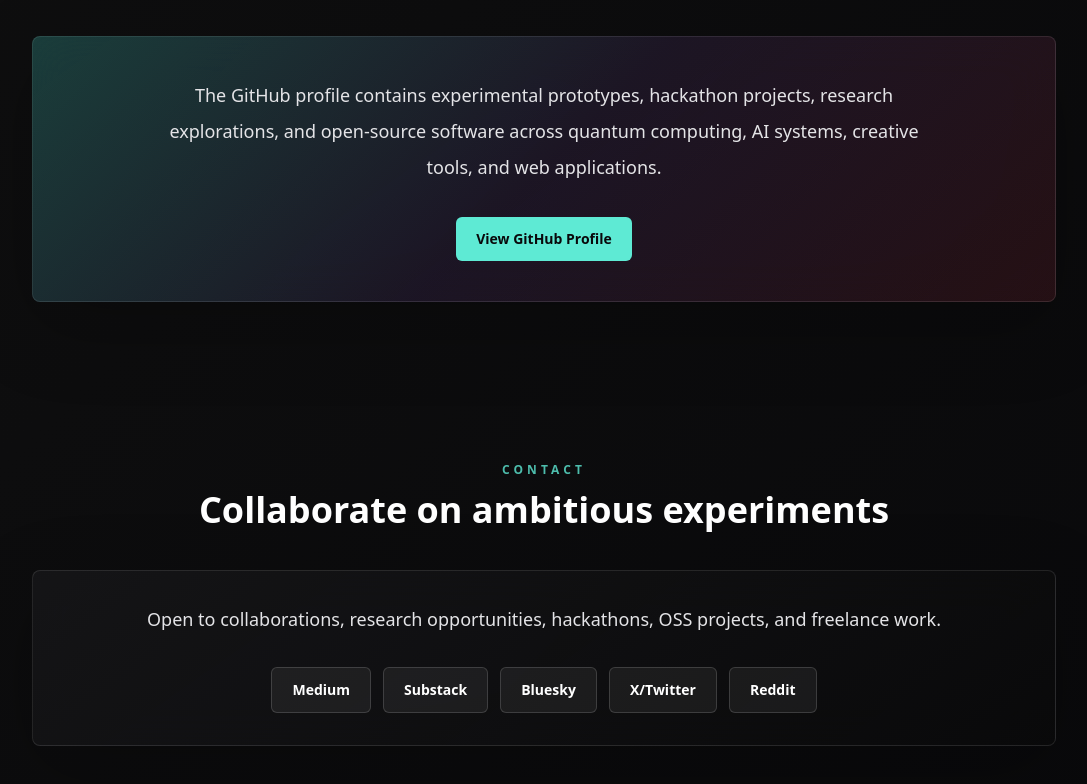
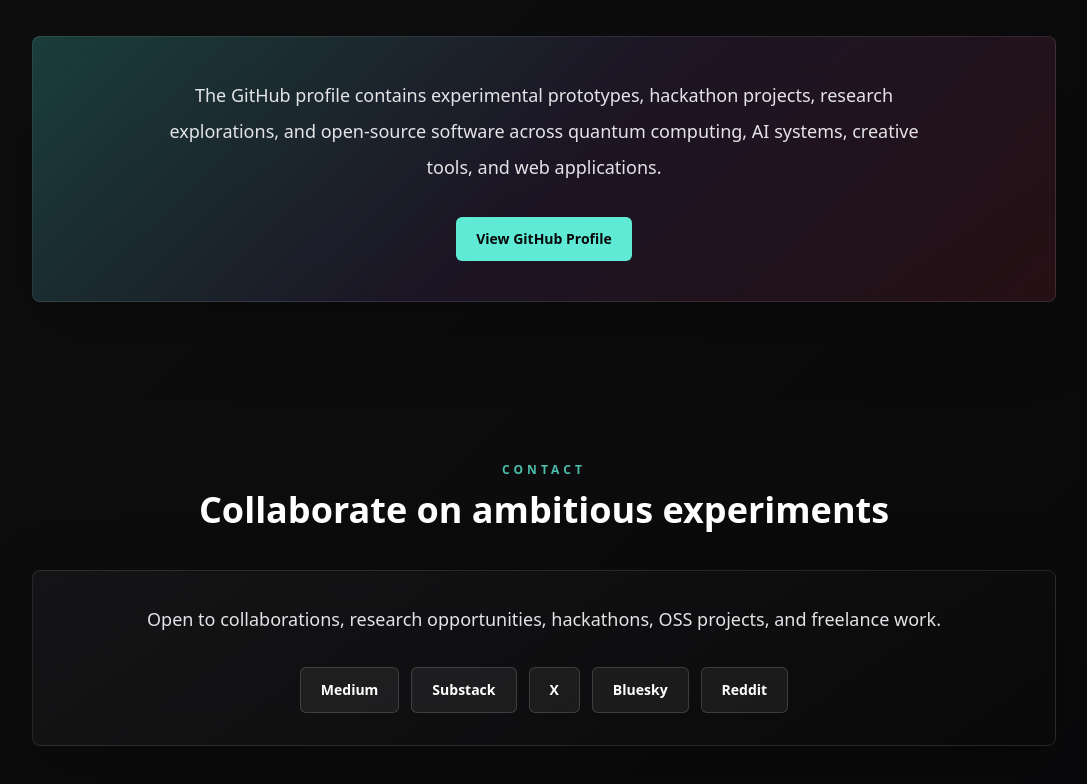
Before and after one commit to dorakingx/dorakingx.github.io, a Next.js app: page /en in a window 1280 px wide. Shown: the part 3620-4404 px from the top of the page, without its empty margins (96-1183 px from the left). Built offline with nearby package versions, Linux system fonts and the light colour scheme.

Commit message:
Update Contact social link order (#13)
Co-authored-by: copilot-swe-agent[bot] <198982749+Copilot@users.noreply.github.com>
Co-authored-by: dorakingx <120563040+dorakingx@users.noreply.github.com>

```diff
--- a/data/translations.ts
+++ b/data/translations.ts
@@ -47,8 +47,8 @@ export const translations = {
       links: [
         { label: "Medium", href: "https://medium.com/@doraking" },
         { label: "Substack", href: "https://substack.com/@doraking" },
+        { label: "X", href: "https://x.com/doraking_en" },
         { label: "Bluesky", href: "https://bsky.app/profile/doraking.bsky.social" },
-        { label: "X/Twitter", href: "https://x.com/doraking_en" },
         { label: "Reddit", href: "https://www.reddit.com/user/dorakingx" }
       ]
     }
@@ -99,8 +99,8 @@ export const translations = {
       links: [
         { label: "Medium", href: "https://medium.com/@doraking" },
         { label: "Substack", href: "https://substack.com/@doraking" },
+        { label: "X", href: "https://x.com/doraking_en" },
         { label: "Bluesky", href: "https://bsky.app/profile/doraking.bsky.social" },
-        { label: "X/Twitter", href: "https://x.com/doraking_en" },
         { label: "Reddit", href: "https://www.reddit.com/user/dorakingx" }
       ]
     }
```
